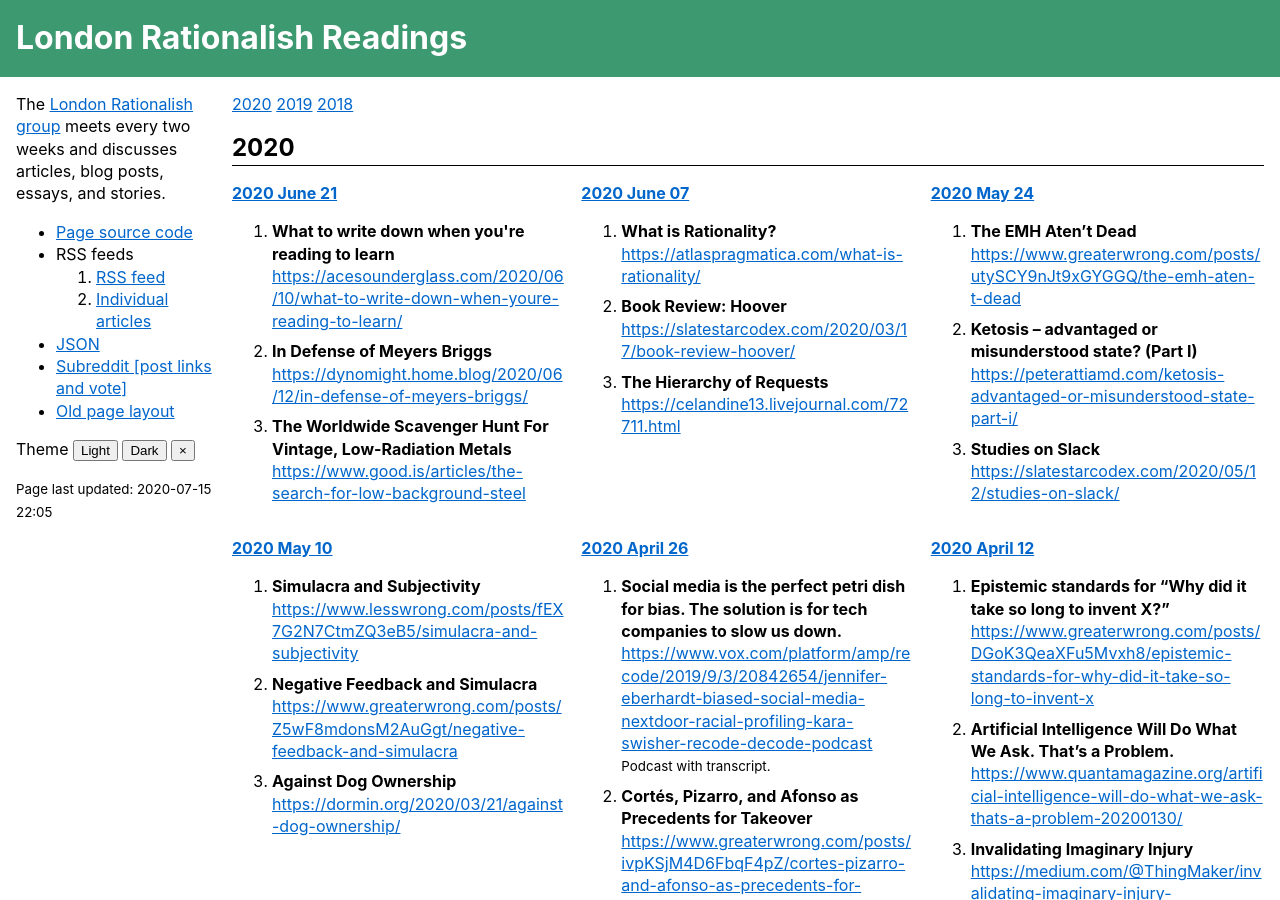
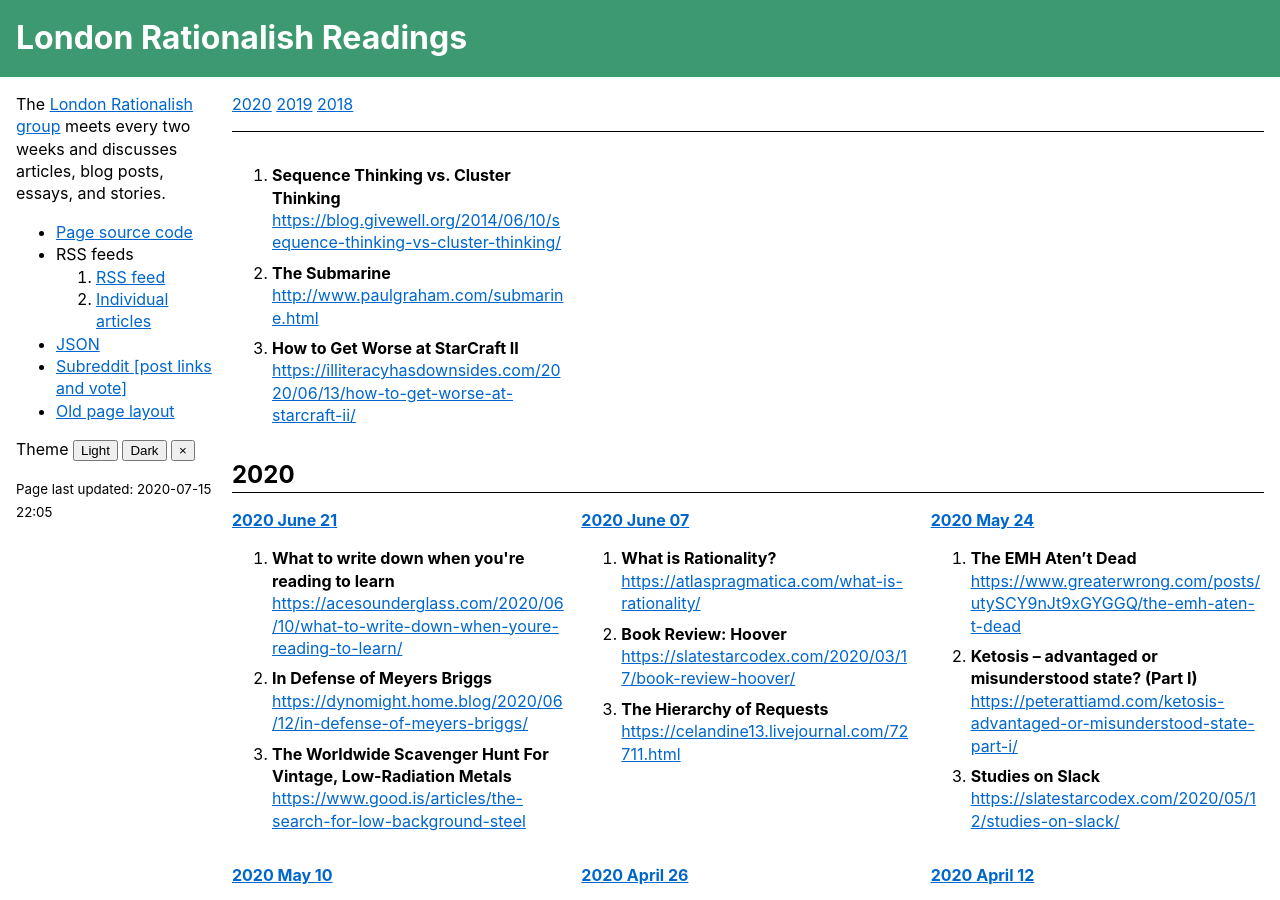
Before and after one commit to sackeyjason/london-rationalish-readings, a Jekyll site: the page built from index.html, in a window 1280 px wide and 900 px high. Built offline with Jekyll 4.4.1, drawn with Linux system fonts in a browser that asks for light colours.

Commit message:
Update list.yaml

```diff
--- a/_data/list.yaml
+++ b/_data/list.yaml
@@ -1,4 +1,12 @@
 meetings:
+- data: 2020.07.19
+  list:
+  - title: "Sequence Thinking vs. Cluster Thinking"
+    link: https://blog.givewell.org/2014/06/10/sequence-thinking-vs-cluster-thinking/
+  - title: "The Submarine"
+    link: http://www.paulgraham.com/submarine.html
+  - title: "How to Get Worse at StarCraft II"
+    link: https://illiteracyhasdownsides.com/2020/06/13/how-to-get-worse-at-starcraft-ii/
 - date: 2020.06.21
   list:
   - title: "What to write down when you're reading to learn"
```
